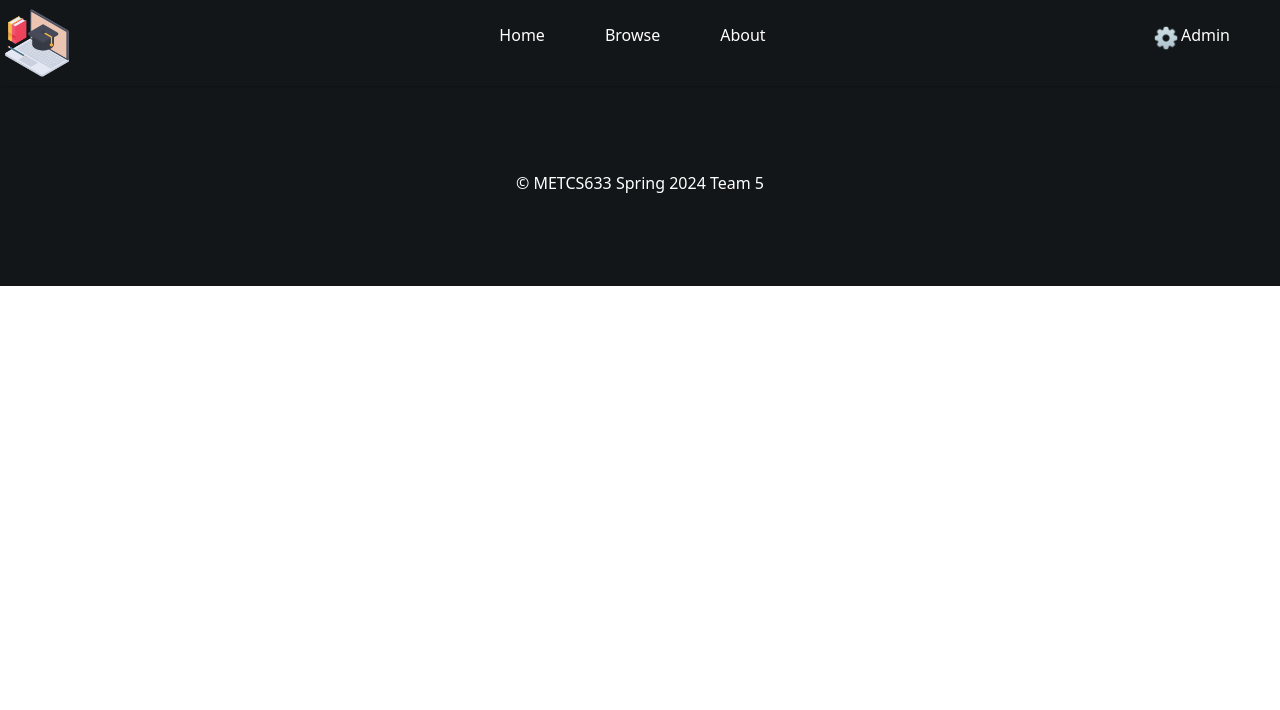
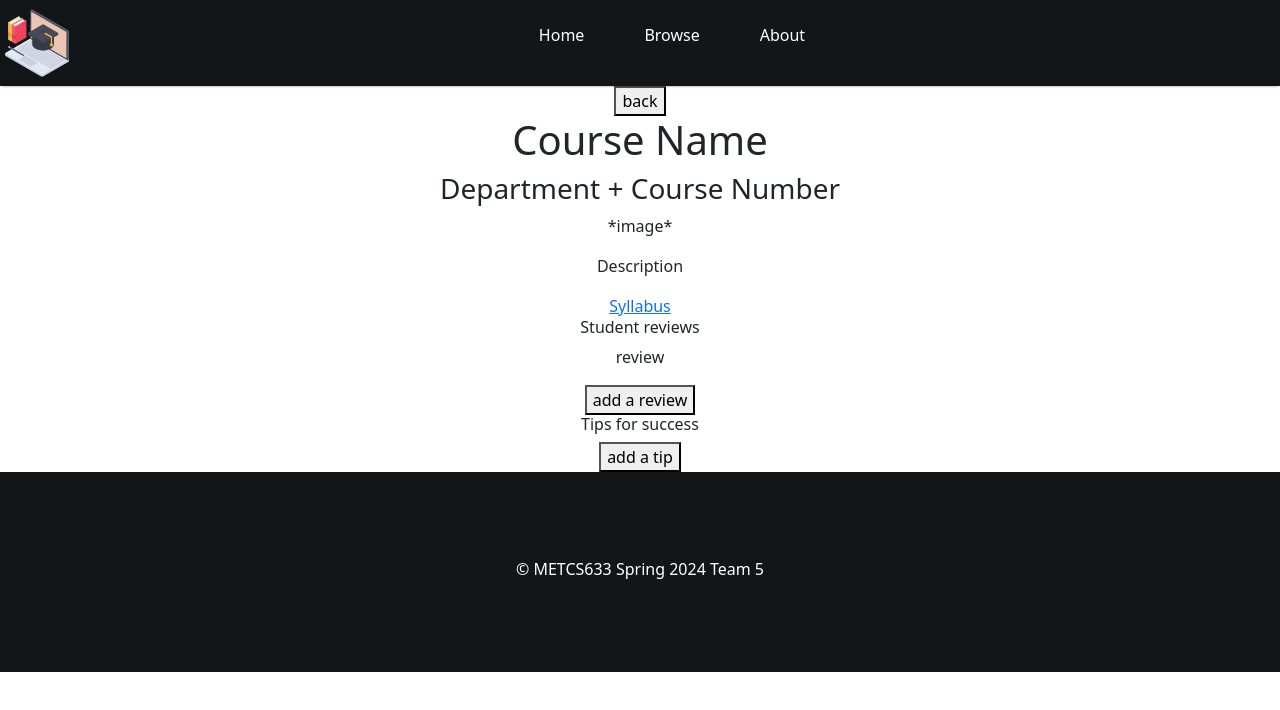
Before and after one commit to AWOuellette/BU-CS633-Team-5, a React (Create React App) app in the folder frontend/course-inquiry-client/: page /Course in a window 1280 px wide. Shown: the top 710 px of the page. Built offline with nearby package versions, Linux system fonts and the light colour scheme; no server answers.

Commit message:
skeleton additions/ modifications

```diff
--- a/frontend/course-inquiry-client/package.json
+++ b/frontend/course-inquiry-client/package.json
@@ -3,8 +3,11 @@
   "version": "0.1.0",
   "private": true,
   "dependencies": {
+    "@emotion/react": "^11.11.3",
+    "@emotion/styled": "^11.11.0",
     "@fortawesome/free-solid-svg-icons": "^6.5.1",
     "@fortawesome/react-fontawesome": "^0.2.0",
+    "@mui/material": "^5.15.9",
     "@testing-library/jest-dom": "^5.17.0",
     "@testing-library/react": "^13.4.0",
     "@testing-library/user-event": "^13.5.0",
--- a/frontend/course-inquiry-client/src/App.js
+++ b/frontend/course-inquiry-client/src/App.js
@@ -7,6 +7,8 @@ import Browse from './Pages/Browse';
 import popup from './components/popup/Popup';
 import Navbar from "./components/navbar/Navbar";
 import Footer from "./components/footer/Footer";
+import Course from "./Pages/Course";
+import Admin from "./Pages/Admin";
 import {BrowserRouter, Routes, Route} from "react-router-dom";
 function App() {
 
@@ -42,6 +44,8 @@ function App() {
                 <Route path='/' element={<Home/>}/>
                 <Route path='/Browse' element={<Browse courses={courses}/>}/>
                 <Route path='/About' element={<About/>}/>
+                <Route path='/Course' element={<Course/>}/>
+                <Route path='/Admin' element={<Admin/>}/>
             </Routes>
             <Footer/>
         </BrowserRouter>
--- a/frontend/course-inquiry-client/src/Pages/Admin.jsx
+++ b/frontend/course-inquiry-client/src/Pages/Admin.jsx
@@ -0,0 +1,13 @@
+import React from 'react';
+
+const Admin = () => {
+    return (
+        <div>
+            <h1>
+                Admin log in
+            </h1>
+        </div>
+    );
+};
+
+export default Admin;
--- a/frontend/course-inquiry-client/src/Pages/Browse.jsx
+++ b/frontend/course-inquiry-client/src/Pages/Browse.jsx
@@ -1,16 +1,29 @@
 import React from 'react'
 import Coursecard from "../components/course/Coursecard";
+import TextField from "@mui/material/TextField";
+import '../styles/Browse.css'
+
 const Browse= ({courses}) =>{
     return(
 
-    <div className="browseCourses">
-        <h1 className="coursesTitle">Available Courses</h1>
-        <div className="courseList">
+        <div className="browseCourses">
 
-        <Coursecard courses={courses} >
-        </Coursecard>
+            <h1 className="coursesTitle">Courses</h1>
+            <div className="search">
+                <TextField
+                    id="outlined-basic"
+                    variant="outlined"
+                    fullWidth
+                    label="Search Courses"
+                />
+            </div>
+            <p> *filter section*</p>
+            <div className="courseList">
+
+                <Coursecard courses={courses}>
+                </Coursecard>
+            </div>
         </div>
-    </div>
 
 
     )
--- /dev/null
+++ b/frontend/course-inquiry-client/src/Pages/Course.jsx
@@ -0,0 +1,25 @@
+import React from 'react';
+import { Link } from 'react-router-dom'
+
+const Course = () => {
+    return (
+        <div>
+
+            <Link to="/Browse">
+            <button>back</button>
+            </Link>
+                <h1> Course Name </h1>
+                <h3>Department + Course Number</h3>
+                <p> *image* </p>
+                <p>Description</p>
+                <Link to="https://www.google.com">Syllabus</Link>
+                <h6> Student reviews </h6>
+                <p> review </p>
+                <button>add a review</button>
+                <h6> Tips for success </h6>
+                <button>add a tip</button>
+        </div>
+);
+};
+
+export default Course;
--- a/frontend/course-inquiry-client/src/api/axiosConfig.js
+++ b/frontend/course-inquiry-client/src/api/axiosConfig.js
@@ -1,6 +1,6 @@
 import axios from 'axios';
 
 export default axios.create({
-    baseURL:'https://5c4a-70-107-93-154.ngrok-free.app',
+    baseURL:'https://5b7a-70-107-93-154.ngrok-free.app',
     headers:{"ngrok-skip-browser-warning": "true"}
 });
--- a/frontend/course-inquiry-client/src/components/course/Coursecard.jsx
+++ b/frontend/course-inquiry-client/src/components/course/Coursecard.jsx
@@ -1,5 +1,6 @@
 import React from 'react';
 import '../../styles/Coursecard.css'
+import {Link} from "react-router-dom";
 
 const Coursecard = ({courses}) => {
     return (
@@ -12,7 +13,9 @@ const Coursecard = ({courses}) => {
                             key={key}
                             <h4>{course.college + " " + course.department + course.courseNumber}</h4>
                             <h6>{course.title}</h6>
-                            <button>view</button>
+                            <Link to="/Course">
+                                <button> view </button>
+                            </Link>
                         </div>
 
                     )
--- a/frontend/course-inquiry-client/src/components/navbar/Navbar.jsx
+++ b/frontend/course-inquiry-client/src/components/navbar/Navbar.jsx
@@ -22,8 +22,7 @@ const Navbar= () => {
 
         <div className="admin">
 
-            <img src={admin} width={30} height={30} alt=""/>
-            <p>Admin</p>
+
         </div>
 
     </div>
--- a/frontend/course-inquiry-client/src/styles/Browse.css
+++ b/frontend/course-inquiry-client/src/styles/Browse.css
@@ -0,0 +1,6 @@
+.browseCourses{
+    display: grid;
+    flex-direction: column;
+    gap: 2rem;
+    padding: 0 2rem;
+}
--- a/frontend/course-inquiry-client/src/styles/Coursecard.css
+++ b/frontend/course-inquiry-client/src/styles/Coursecard.css
@@ -1,6 +1,7 @@
 .courses{
     display: flex;
     gap: 1rem;
+    width: 70vw;
 }
 
 .courseName{
@@ -10,4 +11,9 @@
     padding: 2rem;
     gap: 1rem;
     justify-content: space-between;
+    border-radius: 15px;
+    width: 300px;
+    height: 350px;
+    margin: 20px;
+    box-shadow: 0px 3px 15px rgba(0, 0, 0, 0.2);
 }
```
Also changed, not shown: 1 other file (tests, documents, lock files or other folders).
